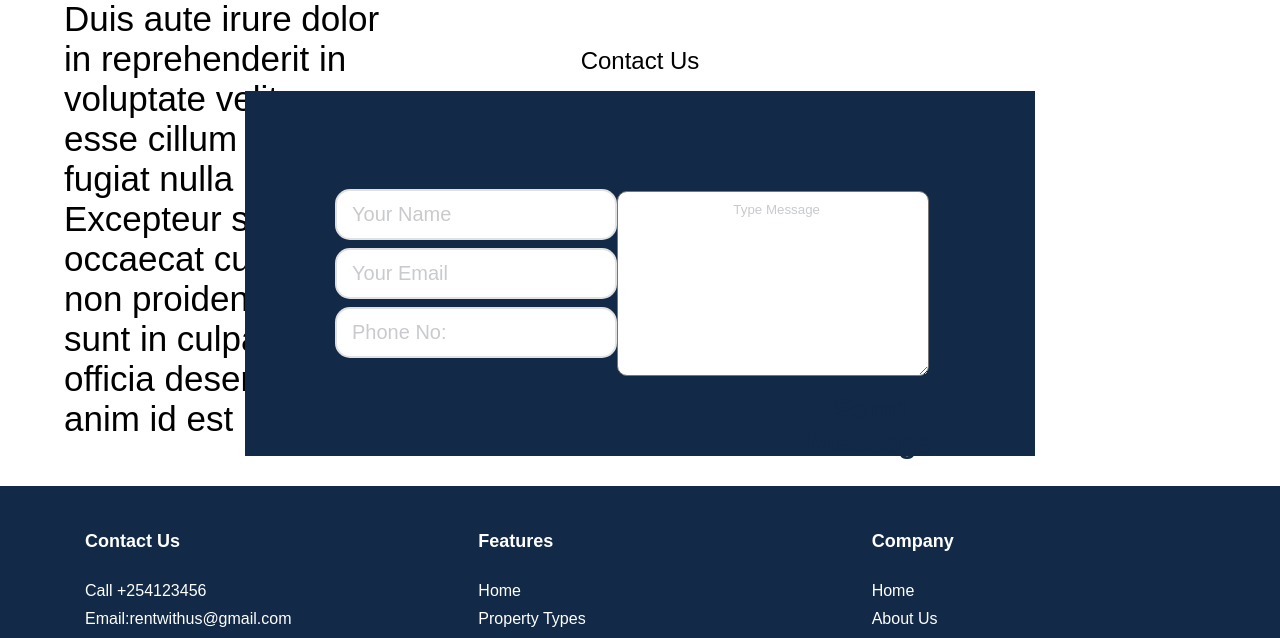
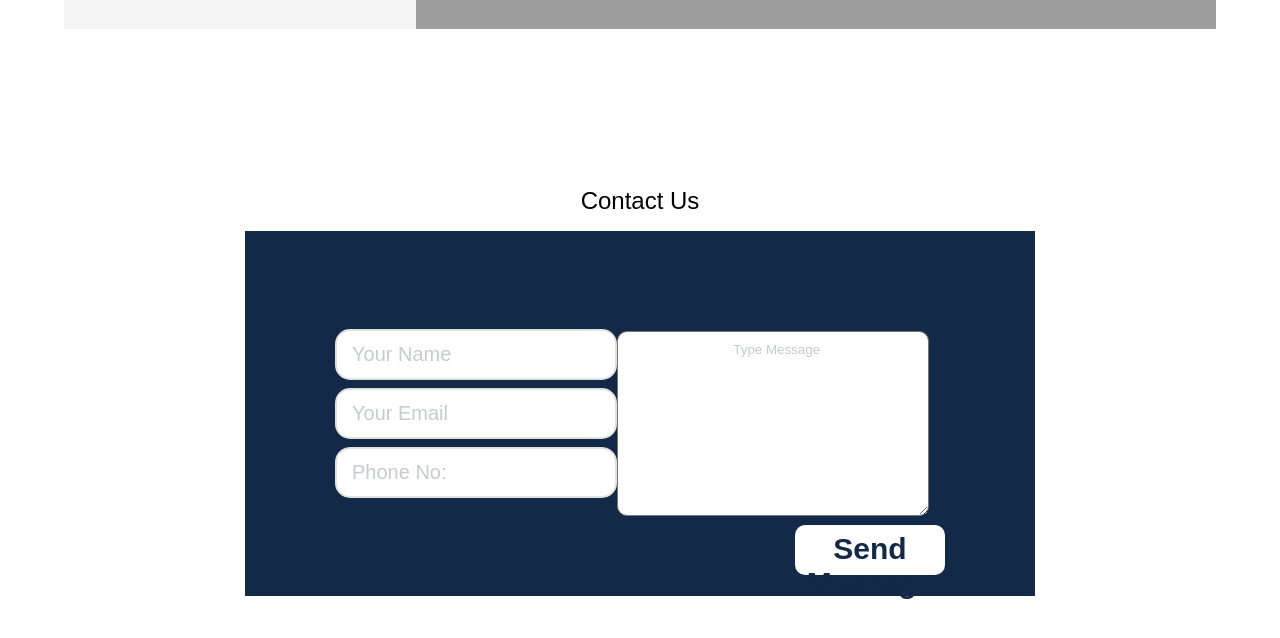
Before and after one commit to codingvaleria/housyproperties-frontend, a React (Create React App) app: page /about in a window 1280 px wide. Shown: the part 1076-1714 px from the top of the page. Built offline with nearby package versions, Linux system fonts and the light colour scheme; grey boxes are pictures that could not be loaded; a web font is replaced by a local one.

Commit message:
Fix/about (#22)

```diff
--- a/src/tenant/components/about/About.css
+++ b/src/tenant/components/about/About.css
@@ -18,15 +18,15 @@
   }
 
   .about_text img{
-    height: 500px;
+    height: 550px;
     width: 800px;
   }
 
   .about_text p{
-    font-size: 35px;
+    font-size: 25px;
     box-sizing: border-box;
     background-color:whitesmoke;
-    height: 500px;
+    height: 550px;
 
   }
 
--- a/src/tenant/components/contact/Contact.css
+++ b/src/tenant/components/contact/Contact.css
@@ -1,6 +1,6 @@
 
 
-  form{
+  .form{
     max-width: 790px;
     background-color: #122947;
     margin: 2vh auto 0 auto;
@@ -16,7 +16,7 @@
     border-radius: 10px;
   }
 
-  #overlay h2{
+  .overlay h2{
     text-align: center;
     font-weight: 400;
   }
@@ -30,6 +30,7 @@
 
   #btn{
     color: #122947;
+    background-color: #fff;
     border-radius: 10px;
     display: block;
     float: right;
@@ -37,9 +38,11 @@
     padding: 7px;
   }
 
-  #overlay{
+  .overlay{
     display: flex;
     flex-direction: column;
+    padding: 90px;
+
   }
 
 
--- a/src/tenant/components/contact/Contact.js
+++ b/src/tenant/components/contact/Contact.js
@@ -4,9 +4,9 @@ import "./Contact.css"
 function Contact() {
   return (
     <>
-    <div id="overlay">
+    <div className="overlay">
                       <h2>Contact Us</h2>
-                <form id="form_card">
+                <form className="form" id="form_card">
 
                     <div>
                             <input type="text"
```
